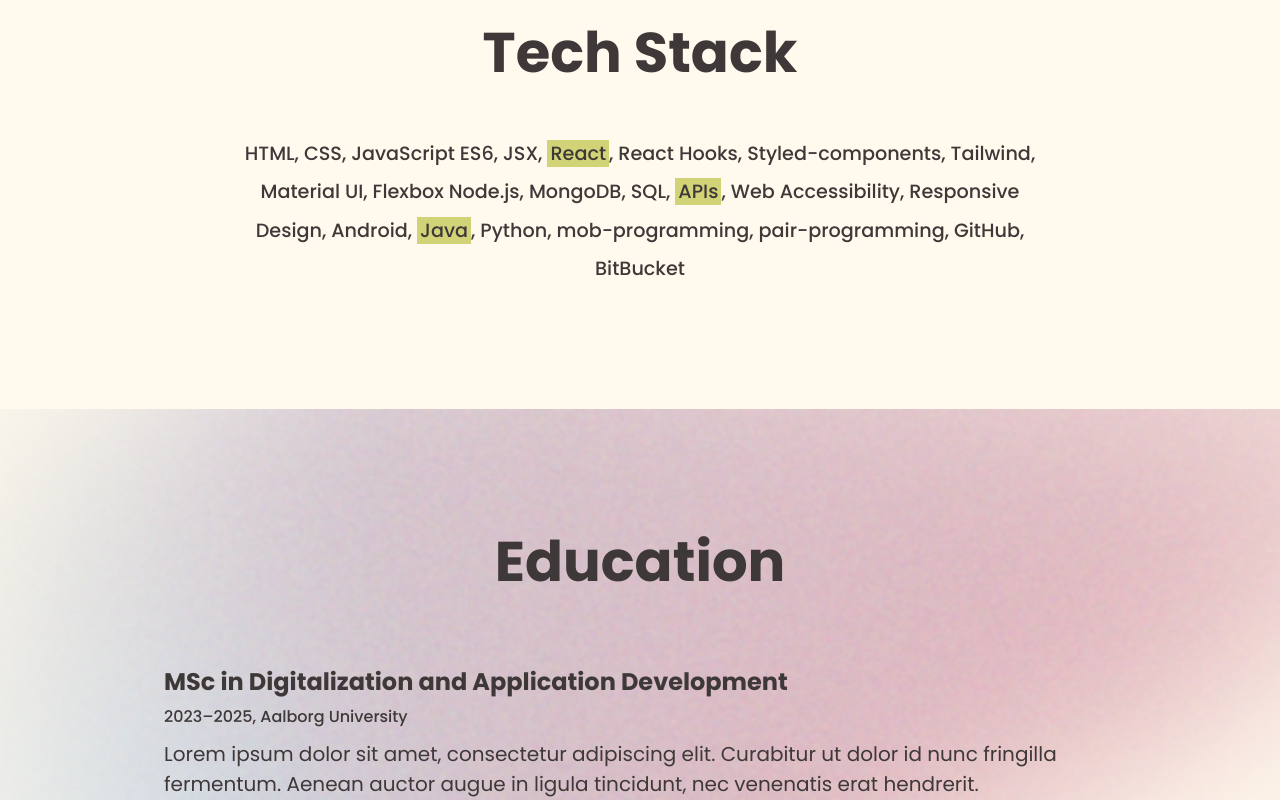
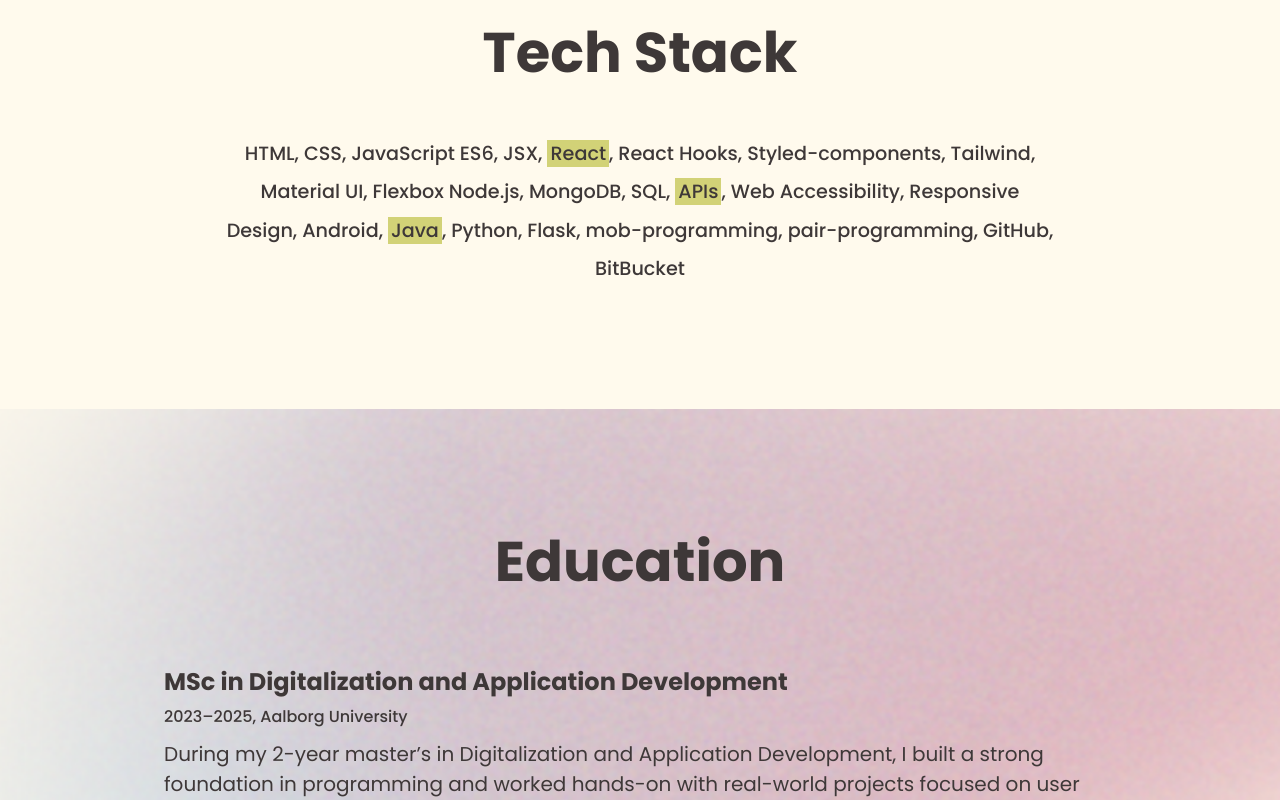
Before and after one commit to EmmaHoltegaard/porfolio-react-vite, a React (Vite) app in the folder my-portfolio/: page / in a window 1280 px wide. Shown: the part 900-1700 px from the top of the page. Built offline with nearby package versions, Linux system fonts and the light colour scheme.

Commit message:
Rettede tekster og fiksede navigation

```diff
--- a/my-portfolio/src/components/FloatingNav.jsx
+++ b/my-portfolio/src/components/FloatingNav.jsx
@@ -69,6 +69,11 @@
   display: flex;
   align-items: center;
   justify-content: center;
+
+  @keyframes fadeIn {
+    from { opacity: 0; transform: scale(0.95); }
+    to { opacity: 1; transform: scale(1); }
+  }
 `;
 
 const FloatingMenu = styled.nav`
--- a/my-portfolio/src/locales/da.json
+++ b/my-portfolio/src/locales/da.json
@@ -1,7 +1,7 @@
 {
   "nav": {
     "intro": "Hjem",
-    "tech": "Tech Stack",
+    "tech": "Tech",
     "education": "Uddannelse",
     "projects": "Projekter",
     "skills": "Kompetencer",
@@ -9,8 +9,8 @@
   },
   "intro": {
     "teaser": "Fullstack Udvikler med baggrund som underviser",
-    "bio1": "Lorem ipsum dolor sit amet, consectetur adipiscing elit. Curabitur ut dolor id nunc fringilla fermentum. Aenean auctor augue in ligula tincidunt, nec venenatis erat hendrerit. Nam auctor, quam vel vehicula cursus, eros mauris varius sapien, ac auctor justo mauris et nunc.",
-    "bio2": "..."
+    "bio1": "Som tidligere underviser i Engelsk og Mediefag har jeg en stærk evne til at formidle komplekse idéer på en enkel måde – og til altid at arbejde med brugeren for øje. Min interesse for kodning startede som et kreativt frirum, og de seneneste par år har jeg målrettet udviklet mine tekniske færdigheder gennem kurser og en bred vifte af hands-on projekter.",
+    "bio2": "Jeg elsker at skabe brugerflader, der kombinerer funktionalitet med et skarpt visuelt udtryk – og jeg bliver aldrig træt af at bringe nye idéer til live med kode."
   },
   "tech": {
     "title": "Tech"
@@ -19,19 +19,19 @@
     "title": "Uddannelse",
     "items": [
       {
-        "title": "MSc in Digitalization and Application Development",
+        "title": "Cand.it. i Digitalisering og Applikationsudvikling",
         "year": "2023–2025, Aalborg Universitet",
-        "description": "Lorem ipsum dolor sit amet, consectetur adipiscing elit. Curabitur ut dolor id nunc fringilla fermentum. Aenean auctor augue in ligula tincidunt, nec venenatis erat hendrerit."
+        "description": "Kandidatuddannelse med fokus på softwareudvikling, digitale teknologier og brugercentreret design. Undervejs har jeg opnået et solidt fundament i programmering og arbejdet projektbaseret med konkrete og praksisnære problemstillinger på tværs af teknologier og programmeringssprog."
       },
       {
         "title": "Technigo Web Development Bootcamp",
         "year": "2023, Technigo",
-        "description": "Lorem ipsum dolor sit amet, consectetur adipiscing elit. Curabitur ut dolor id nunc fringilla fermentum. Aenean auctor augue in ligula tincidunt, nec venenatis erat hendrerit."
+        "description": "Et intensivt 22-ugers program med fokus på JavaScript (ES6), React, Node.js, Express.js og MongoDB. Under forløbet kodede jeg hver eneste dag og afleverede et nyt projekt hver uge. Uddannelsen bestod af både individuelle og gruppebaserede projekter, med en agil tilgang, masser af mob-/pair-programmering og ugentlige code reviews."
       },
       {
-        "title": "MA in English and Media Studies",
+        "title": "Cand.mag. i Engelsk og film & medier",
         "year": "2011–2017, Aarhus Universitet",
-        "description": "Lorem ipsum dolor sit amet, consectetur adipiscing elit. Curabitur ut dolor id nunc fringilla fermentum. Aenean auctor augue in ligula tincidunt, nec venenatis erat hendrerit."
+        "description": "Uddannelsen gav en solid forståelse for engelsk sprog, litteratur og kultur, kombineret med analytiske og teoretiske perspektiver på film og medier. Studiet udviklede mit kritiske blik, min evne til at formidle komplekse idéer på en klar og struktureret måde, samt mine kommunikative evner - både sprogligt og visuelt."
       }
     ]
   },
@@ -92,7 +92,7 @@
     "toolbox": "Værktøjer",
     "upcoming": "Kommende",
     "more": "Mere",
-    "moreContent": ["Kommunikation", "Uddannelse", "Tekstforfatning"]
+    "moreContent": ["Kommunikation", "Formidling", "Projektstyring", "Tekstforfatning", "Koordinering", "Agile metoder", "Scrum"]
   },
   "contact": {
     "call": "Lad os tales ved!"
--- a/my-portfolio/src/locales/en.json
+++ b/my-portfolio/src/locales/en.json
@@ -9,7 +9,7 @@
   },
     "intro": {
       "teaser": "Fullstack developer with a background in education",
-      "bio1": "As a former English and Media teacher turned developer, I have an instinct for breaking down and communicating complex ideas and building with the user in mind. My love for coding started as a fun creative outlet, and over the past few years, I’ve been focused on leveling up my technical skills and experience through a wide variety of hands-on projects and real-world problem solving.",
+      "bio1": "As a former English and Media teacher turned developer, I have an instinct for breaking down and communicating complex ideas and building with the user in mind. My love for coding started as a fun creative outlet, and over the past few years, I’ve been focused on leveling up my technical skills and experience through a wide variety of hands-on projects.",
       "bio2": "I love building clean, thoughtful interfaces that balance functionality with a strong visual touch—and I’m always excited to bring ideas to life through code."
     },
     "tech": {
@@ -21,17 +21,17 @@
       {
         "title": "MSc in Digitalization and Application Development",
         "year": "2023–2025, Aalborg University",
-        "description": "Lorem ipsum dolor sit amet, consectetur adipiscing elit. Curabitur ut dolor id nunc fringilla fermentum. Aenean auctor augue in ligula tincidunt, nec venenatis erat hendrerit."
+        "description": "During my 2-year master’s in Digitalization and Application Development, I built a strong foundation in programming and worked hands-on with real-world projects focused on user needs, across many different technologies and programming languages"
       },
       {
         "title": "Technigo Web Development Bootcamp",
         "year": "2023, Technigo",
-        "description": "Lorem ipsum dolor sit amet, consectetur adipiscing elit. Curabitur ut dolor id nunc fringilla fermentum. Aenean auctor augue in ligula tincidunt, nec venenatis erat hendrerit."
+        "description": "An intensive 22 week program focused on JavaScript (ES6), React, Node.js, Espress.js and MongoDB. During the program I was coding every single day, handing in a new project every week. It was a mix of individual and group projects, with and agile approach, lots of mob/pair-programming and weekly code-reviews."
       },
       {
         "title": "MA in English and Media Studies",
         "year": "2011–2017, Aarhus University",
-        "description": "Lorem ipsum dolor sit amet, consectetur adipiscing elit. Curabitur ut dolor id nunc fringilla fermentum. Aenean auctor augue in ligula tincidunt, nec venenatis erat hendrerit."
+        "description": "This programme provided a solid foundation in English language, literature, and culture, combined with analytical and theoretical perspectives on film and media. It developed my critical thinking, my ability to communicate complex ideas in a clear and structured way, and strengthened my verbal and visual communication skills."
       }
     ]
   },
@@ -44,7 +44,7 @@
           "title": "Normfri Terapi",
           "image": "/projects/normfri.JPG",
           "labels": ["HTML/CSS", "JavaScript", "React", "Redux", "Styled Components", "React Router"],
-          "description": "I designed and developed a website for a small business, Normfri Terapi, from scratch using React. \nThe goal was to create a design that reflects the company's colorful and alternative identity, while maintaining a sense of calm. The website combines a unique visual identity with a user-friendly structure, making it both eye-catching and functional.",
+          "description": "I designed and developed a website for a small business, Normfri Terapi, from scratch using React. \nThe goal was to create a design that reflects the business's colorful and alternative identity, while maintaining a sense of calm. The website combines a unique visual identity with a user-friendly structure, making it both eye-catching and functional.",
           "code": "View code",
           "codeLink": "https://github.com/EmmaHoltegaard/norm-fri",
           "demo": "Live demo",
@@ -64,7 +64,7 @@
           "title": "EcoHour",
           "image": "/projects/ecohour.png",
           "labels": ["Java", "Android", "API calls"],
-          "description": "EcoHour is an Android app developed in collaboration with MinStrøm's API. It serves as a planning tool, allowing users to schedule household tasks based on real-time electricity prices. The app was developed as a prototype for a semester project."
+          "description": "EcoHour is an Android app developed in collaboration with MinStrøm's API. It serves as a planning tool, allowing users to schedule household tasks based on real-time electricity prices. The app was a prototype, developed and tested as part of a semester project."
         },
         {
           "title": "Grounding Chatbot",
@@ -111,9 +111,9 @@
       "toolbox": "Toolbox",
       "upcoming": "Upcoming",
       "more": "More",
-      "moreContent": ["Communication", "Education", "Project Planning", "Coordination", "Scrum"]
+      "moreContent": ["Communication", "Education", "Project Planning", "Writing", "Coordination", "Agile methodologies", "Scrum"]
     },
     "contact": {
-      "call": "Let's talk"
+      "call": "Let's talk!"
     }
   }
--- a/my-portfolio/src/sections/FeaturedProjects.jsx
+++ b/my-portfolio/src/sections/FeaturedProjects.jsx
@@ -32,9 +32,9 @@
                             ))
                         }
                     </ProjectListWrapper>
-                    <ButtonWrapper>
+                    {/*<ButtonWrapper>
                         <StyledLink to="/projects" target="_blank" rel="noopener noreferrer"><MoreButton>{t("projects.more")}<Icon src="/icons/arrowblack.png" /></MoreButton></StyledLink>
-                    </ButtonWrapper>
+                    </ButtonWrapper>*/}
                 </ContentWrapperVert>
             </FadeInSection>
         </SectionContainer>
--- a/my-portfolio/src/sections/Skills.jsx
+++ b/my-portfolio/src/sections/Skills.jsx
@@ -8,9 +8,9 @@
 
 const Skills = () => {
     const { t } = useTranslation();
-    const codeSkills = ["JavaScript ES6", "HTML 5", "CSS3", "React", "Node.js", "Redux", "Styled Components", "Tailwind CSS", "Java", "Python", "Flask"];
+    const codeSkills = ["JavaScript ES6", "HTML 5", "CSS3", "React.js", "Node.js", "Redux", "Styled Components", "Tailwind CSS", "Java", "Python", "Flask", "SQL"];
     const toolboxSkills = ["VSCode", "IntelliJ", "Figma", "Canva", "Postman", "Github", "Bitbucket", "Jira", "Slack", "Umbraco"];
-    const upcomingSkills = ["Next", "Vue"];
+    const upcomingSkills = ["Next.js", "Typescript", "Vue"];
     const moreSkills = t("skills.moreContent", { returnObjects: true });
 
     return (
--- a/my-portfolio/src/sections/Tech.jsx
+++ b/my-portfolio/src/sections/Tech.jsx
@@ -11,7 +11,7 @@
             <FadeInSection>
                 <ContentWrapperVert>
                     <SectionTitle>Tech Stack</SectionTitle>
-                    <Text>HTML, CSS, JavaScript ES6, JSX, <span>React</span>, React Hooks, Styled-components, Tailwind, Material UI, Flexbox Node.js, MongoDB, SQL, <span>APIs</span>, Web Accessibility, Responsive Design, Android, <span>Java</span>, Python, mob-programming, pair-programming, GitHub, BitBucket</Text>
+                    <Text>HTML, CSS, JavaScript ES6, JSX, <span>React</span>, React Hooks, Styled-components, Tailwind, Material UI, Flexbox Node.js, MongoDB, SQL, <span>APIs</span>, Web Accessibility, Responsive Design, Android, <span>Java</span>, Python, Flask, mob-programming, pair-programming, GitHub, BitBucket</Text>
                 </ContentWrapperVert>
             </FadeInSection>
         </SectionContainer>
```
Also changed, not shown: my-portfolio/src/sections/Intro.jsx (+25 -5 lines).
